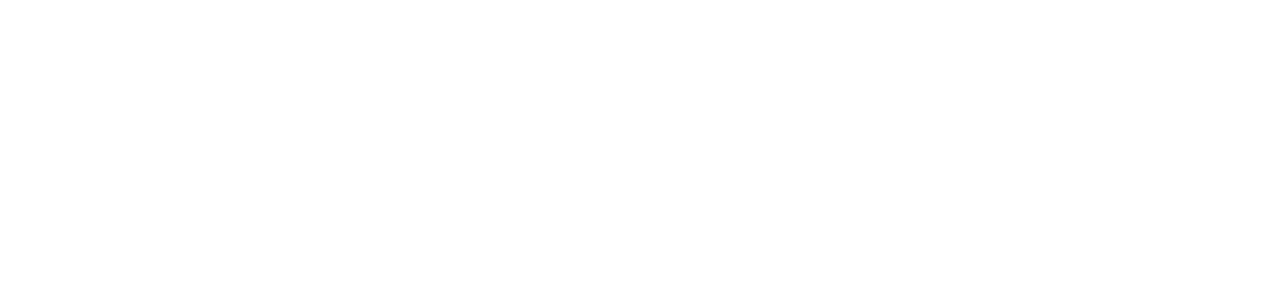
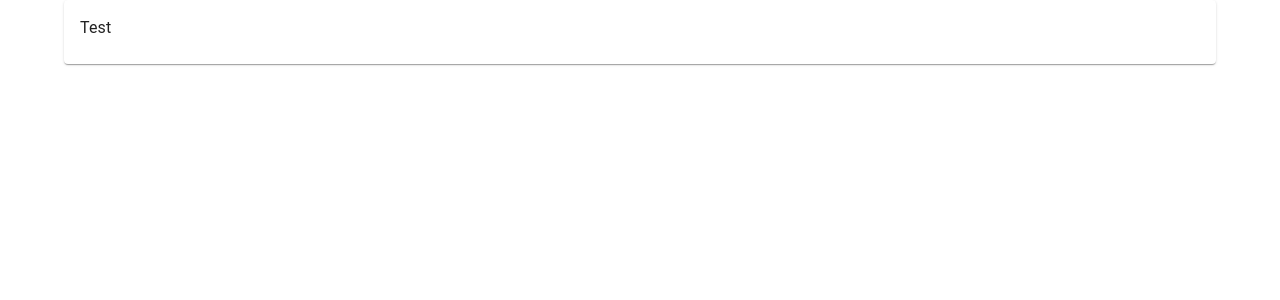
Before and after one commit to Lendi156/shopping-cart, a React (Create React App) app: page / in a window 1280 px wide. Shown: the top 300 px of the page. Built offline with nearby package versions, Linux system fonts and the light colour scheme.

Commit message:
Create Product Component using card component from material ui.

```diff
--- a/src/App.jsx
+++ b/src/App.jsx
@@ -1,12 +1,13 @@
 import React from 'react'
 import './App.css'
 import { Container, Stack } from '@mui/material'
+import Product from './component/Product'
 
 function App () {
   return (
     <Container>
       <Stack spacing={2}>
-
+        <Product />
       </Stack>
     </Container>
   )
--- /dev/null
+++ b/src/component/Product.jsx
@@ -0,0 +1,14 @@
+import React from 'react'
+import { Card, CardContent, Typography } from '@mui/material'
+
+export default function Product () {
+  return (
+        <Card>
+          <CardContent>
+            <Typography>
+              Test
+            </Typography>
+          </CardContent>
+        </Card>
+  )
+}
```
Also changed, not shown: src/reportWebVitals.js (+8 -8 lines), 1 other file (tests, documents, lock files or other folders).
